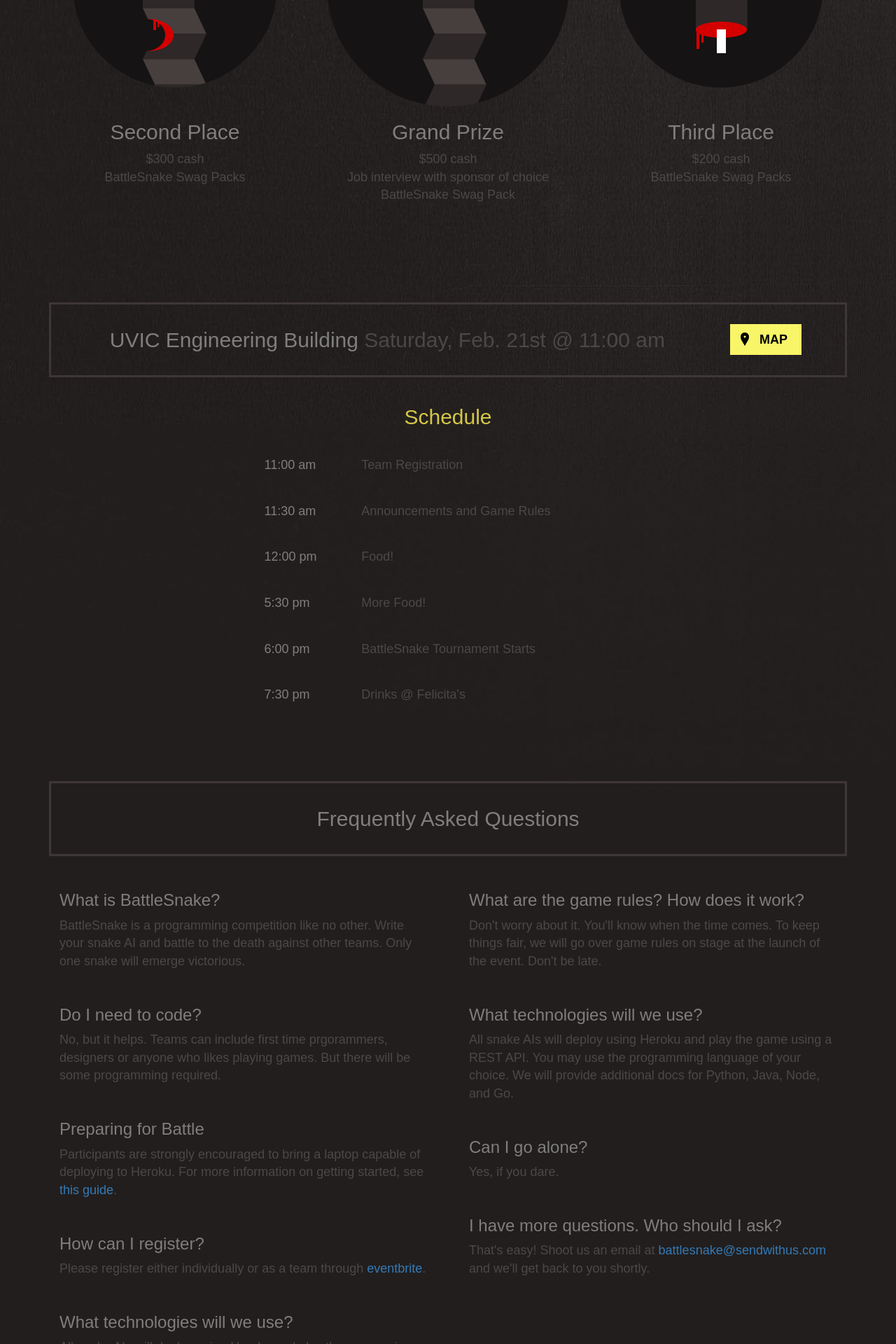
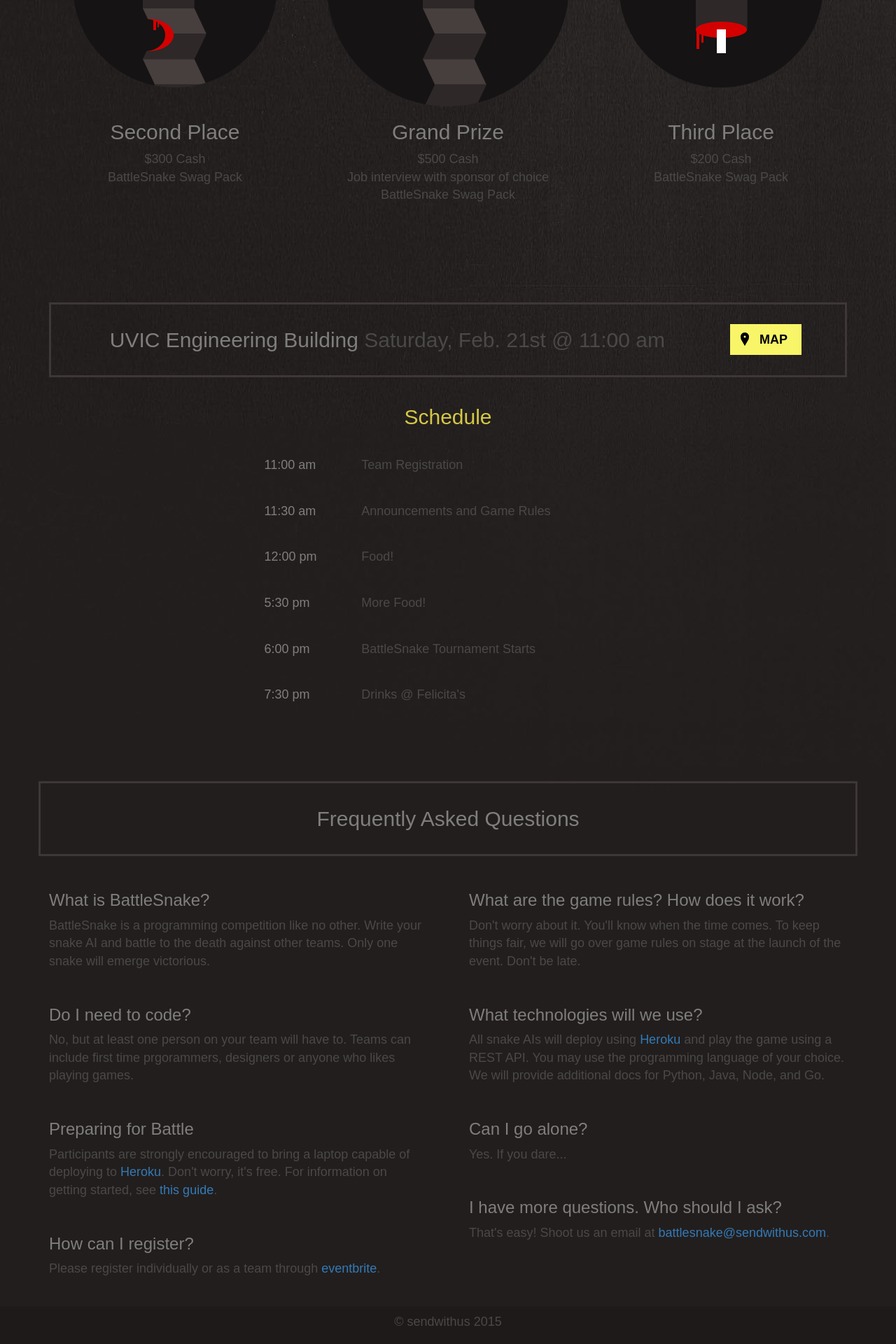
Before and after one commit to sendwithus/battlesnake, a Bottle app: page / in a window 1280 px wide. Shown: the part 1320-3240 px from the top of the page at 70% size. After the commit the page ends 3214 px from the top, so only its background shows below. Run offline with Bottle, Linux system fonts and the light colour scheme; some libraries are stand-ins or nearby versions.

Commit message:
omfg code clean and copy

```diff
--- a/static/css/style.css
+++ b/static/css/style.css
@@ -54,7 +54,7 @@ h3{
 	text-align: center;
 }
 
-.orange{color:c85959;}
+.orange{color:#F7931D;}
 
 .btn.btn-lg{
 	background: #F8F568;
--- a/static/html/index.html
+++ b/static/html/index.html
@@ -1,75 +1,56 @@
-<html lang="en"><head>
+<html lang="en">
+    <head>
         <meta charset="utf-8">
         <meta http-equiv="X-UA-Compatible" content="IE=edge">
         <meta name="viewport" content="width=device-width, initial-scale=1">
         <meta name="description" content="">
         <meta name="author" content="">
         <link rel="icon" href="static/img/favicon.png">
-
         <title>BattleSnake</title>
-
         <!-- Latest compiled and minified CSS -->
         <link rel="stylesheet" href="https://maxcdn.bootstrapcdn.com/bootstrap/3.3.2/css/bootstrap.min.css">
-
         <link rel="stylesheet" href="static/css/style.css">
         <link rel="stylesheet" href="static/css/animate.css">
-
         <script src="https://ajax.googleapis.com/ajax/libs/jquery/1.11.2/jquery.min.js"></script>
-
         <!-- Latest compiled and minified JavaScript -->
         <script src="https://maxcdn.bootstrapcdn.com/bootstrap/3.3.2/js/bootstrap.min.js"></script>
-
         <!-- HTML5 shim and Respond.js for IE8 support of HTML5 elements and media queries -->
         <!--[if lt IE 9]>
         <script src="https://oss.maxcdn.com/html5shiv/3.7.2/html5shiv.min.js"></script>
         <script src="https://oss.maxcdn.com/respond/1.4.2/respond.min.js"></script>
         <![endif]-->
     </head>
-
     <body crossrider_data_store_temp="{}">
-
         <div class="container">
             <div class="header">
-
                 <h3 class="presents animated fadeIn">send<span class="orange">with</span>us presents</h3>
             </div>
-
             <div class="jumbotron">
                 <img class="bs-logo animated zoomIn" src="static/img/logo-battlesnake.png">
                 <p><img class="hr-logo animated fadeIn" src="static/img/logo-p-heroku.png"></p>
-
                 <p><a class="btn btn-lg btn-success animated fadeIn" href="https://www.eventbrite.com/e/sendwithus-presents-battlesnake-powered-by-heroku-tickets-10438105655" role="button">Register Now</a></p>
                 <p class="desc white-2">Get your Motherflippin' Snake on this Motherflippin' Cartesian Plane</p>
             </div>
-
             <div class="row">
-
                 <div class="col-sm-4 col-sm-push-4">
                     <img src="static/img/prize-first.png">
-
                     <h5 class="white-2">Grand Prize</h5>
-           <p class="white-3">$500 cash
+                    <p class="white-3">$500 Cash
                         <br>Job interview with sponsor of choice
                         <br>BattleSnake Swag Pack
                     </p>
                 </div>
-
                 <div class="col-sm-4 col-sm-pull-4">
                     <img src="static/img/prize-second.png">
-          <h5 class="white-2">Second Place</h4>
-          <p class="white-3">$300 cash<br>BattleSnake Swag Packs</p>
-
+                    <h5 class="white-2">Second Place</h5>
+                    <p class="white-3">$300 Cash<br>BattleSnake Swag Pack</p>
                 </div>
-
                 <div class="col-sm-4">
                     <img src="static/img/prize-third.png">
-          <h5 class="white-2">Third Place</h4>
-          <p class="white-3">$200 cash<br>BattleSnake Swag Packs<s/p>
-
+                    <h5 class="white-2">Third Place</h5>
+                    <p class="white-3">$200 Cash<br>BattleSnake Swag Pack</p>
                 </div>
-
             </div>
-
             <div class="col-lg-12 box">
                 <div class="col-md-10">
                     <h4 class="white-2">UVIC Engineering Building <span class="white-3">Saturday, Feb. 21st @ 11:00 am</span></h4>
@@ -78,100 +59,84 @@
                     <a class="btn btn-lg btn-success map" href="https://www.google.ca/maps/place/Engineering+Laboratory+Wing,+University+of+Victoria,+Victoria,+BC+V8P+3E6/@48.4610471,-123.3105421,17z/data=!3m1!4b1!4m6!1m3!3m2!1s0x0:0xc039d0b85e1ede74!2sUniversity+of+Victoria!3m1!1s0x548f71564531ee1b:0xa0671c6aceab37b4" role="button">Map</a>
                 </div>
             </div>
-
             <div class="row">
                 <div class="col-lg-6 col-lg-offset-3">
                     <div class="col-lg-12">
                         <h4 class="yellow">Schedule</h4>
                     </div>
-
-          <div class="col-xs-3"><p class="white-2">11:00 am</p></div>
+                    <div class="col-xs-3">
+                        <p class="white-2">11:00 am</p>
+                    </div>
                     <div class="col-xs-9">
                         <p class="white-3">Team Registration</p>
                     </div>
-
-          <div class="col-xs-3"><p class="white-2">11:30 am</p></div>
+                    <div class="col-xs-3">
+                        <p class="white-2">11:30 am</p>
+                    </div>
                     <div class="col-xs-9">
                         <p class="white-3">Announcements and Game Rules</p>
                     </div>
-
-          <div class="col-xs-3"><p class="white-2">12:00 pm</p></div>
+                    <div class="col-xs-3">
+                        <p class="white-2">12:00 pm</p>
+                    </div>
                     <div class="col-xs-9">
                         <p class="white-3">Food!</p>
                     </div>
-
-          <div class="col-xs-3"><p class="white-2">5:30 pm</p></div>
+                    <div class="col-xs-3">
+                        <p class="white-2">5:30 pm</p>
+                    </div>
                     <div class="col-xs-9">
                         <p class="white-3">More Food!</p>
                     </div>
-
-          <div class="col-xs-3"><p class="white-2">6:00 pm</p></div>
+                    <div class="col-xs-3">
+                        <p class="white-2">6:00 pm</p>
+                    </div>
                     <div class="col-xs-9">
                         <p class="white-3">BattleSnake Tournament Starts</p>
                     </div>
-
-          <div class="col-xs-3"><p class="white-2">7:30 pm</p></div>
+                    <div class="col-xs-3">
+                        <p class="white-2">7:30 pm</p>
+                    </div>
                     <div class="col-xs-9">
                         <p class="white-3">Drinks @ Felicita's</p>
                     </div>
-
                 </div>
-      </div>
-
-
                 <div class="col-lg-12 box">
                     <h4 class="white-2 center">Frequently Asked Questions</h4>
                 </div>
-
                 <div class="row">
                     <div class="col-lg-6">
                         <div class="col-lg-12">
                             <h5>What is BattleSnake?</h5>
                             <p>BattleSnake is a programming competition like no other. Write your snake AI and battle to the death against other teams. Only one snake will emerge victorious. </p>
-
                             <h5>Do I need to code?</h5>
-          <p>No, but it helps. Teams can include first time prgorammers, designers or anyone who likes playing games. But there will be some programming required. </p>
-
+                            <p>No, but at least one person on your team will have to.
+                                Teams can include first time prgorammers, designers or anyone who likes playing games.
+                            </p>
                             <h5>Preparing for Battle</h5>
-          <p>Participants are strongly encouraged to bring a laptop capable of deploying to Heroku. For more information on getting started, see <a href="https://devcenter.heroku.com/start">this guide</a>.</p>
-
+                            <p>Participants are strongly encouraged to bring a laptop capable of deploying to <a href="http://heroku.com">Heroku</a>. Don't worry, it's free. For information on getting started, see <a href="https://devcenter.heroku.com/start">this guide</a>.</p>
                             <h5>How can I register?</h5>
-          <p>Please register either individually or as a team through <a href="http://www.eventbrite.com/e/sendwithus-presents-battlesnake-powered-by-heroku-tickets-10438105655">eventbrite</a>.</p>
-
-          <h5>What technologies will we use?</h5>
-          <p> All snake AIs will deploy using Heroku and play the game using a REST API. You may use the programming language of your choice. We will provide additional docs for Python, Java, Node, and Go. </p>
+                            <p>Please register individually or as a team through <a href="http://www.eventbrite.com/e/sendwithus-presents-battlesnake-powered-by-heroku-tickets-10438105655">eventbrite</a>.</p>
                         </div>
                     </div>
-
                     <div class="col-lg-6">
                         <div class="col-lg-12">
-
                             <h5>What are the game rules? How does it work?</h5>
                             <p>Don't worry about it. You'll know when the time comes. To keep things fair, we will go over game rules on stage at the launch of the event. Don't be late.</p>
-
                             <h5>What technologies will we use?</h5>
-            <p> All snake AIs will deploy using Heroku and play the game using a REST API. You may use the programming language of your choice. We will provide additional docs for Python, Java, Node, and Go. </p>
-
+                            <p> All snake AIs will deploy using <a href="http://heroku.com">Heroku</a> and play the game using a REST API. You may use the programming language of your choice. We will provide additional docs for Python, Java, Node, and Go. </p>
                             <h5>Can I go alone?</h5>
-            <p>Yes, if you dare.</p>
-
+                            <p>Yes. If you dare...</p>
                             <h5>I have more questions. Who should I ask?</h5>
-            <p>That's easy! Shoot us an email at <a href="mailto:battlesnake@sendwithus.com">battlesnake@sendwithus.com</a> and we'll get back to you shortly.</p>
-
-          </div>
-        </div>
-        <div class="col-lg-12">
-          <h5 class="text-center"> Can I go alone?</h5>
-          <p class="text-center">If you dare…</p>
+                            <p>That's easy! Shoot us an email at <a href="mailto:battlesnake@sendwithus.com">battlesnake@sendwithus.com</a>.</p>
                         </div>
                     </div>
                 </div>
-
-    </div> <!-- /container -->
-
+            </div>
+        </div>
+        <!-- /container -->
         <footer class="footer">
             <p>© sendwithus 2015</p>
         </footer>
-
     </body>
 </html>
```
Lines whose indentation alone changed are shown as unchanged.
